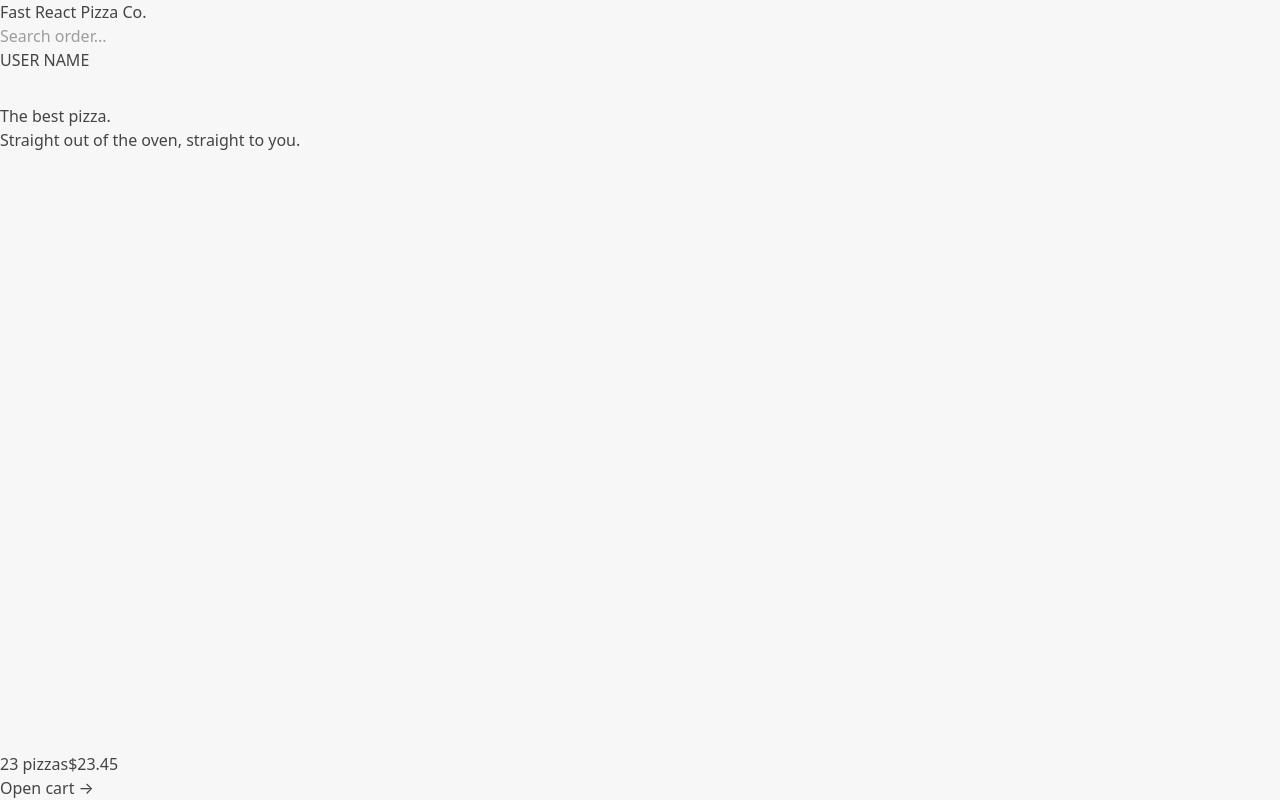
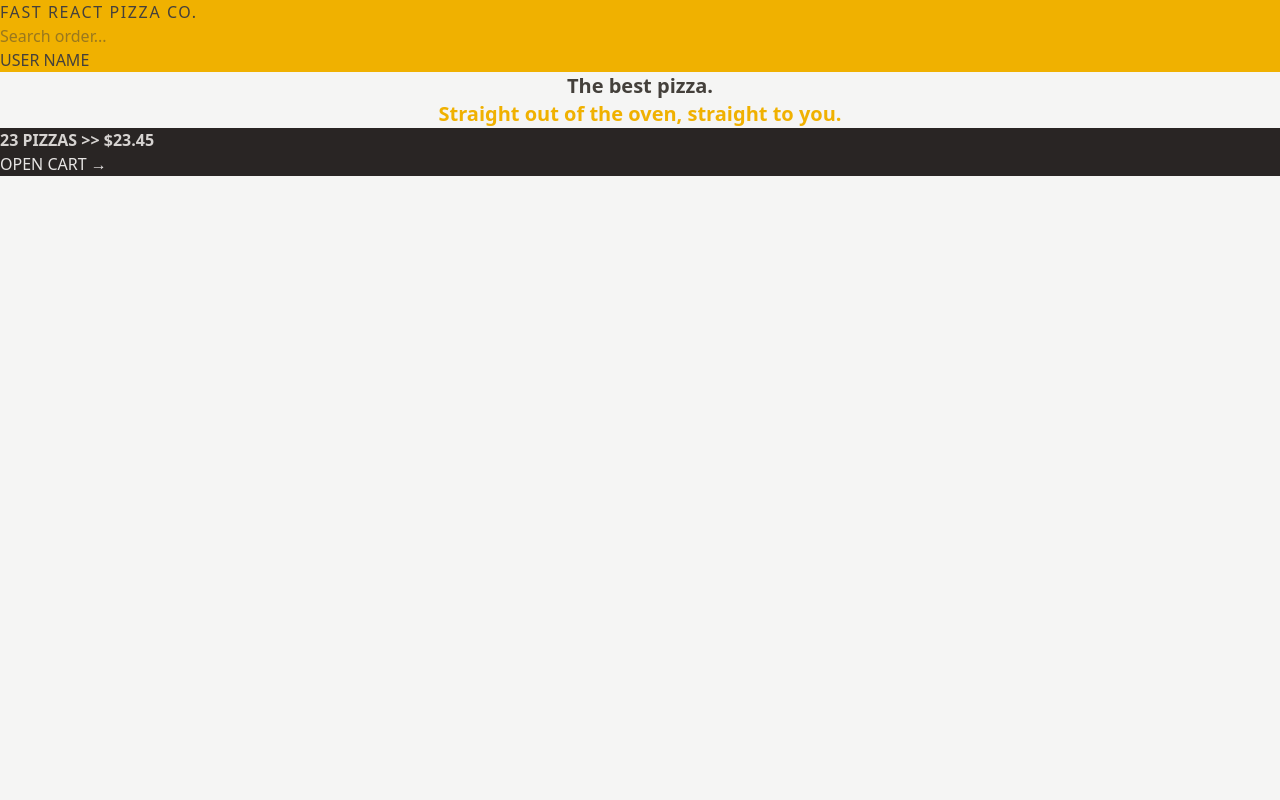
Before and after one commit to AbdelrahmanEhab20/fast-react-pizza, a React (Vite) app: page / in a window 1280 px wide. Built offline with nearby package versions, Linux system fonts and the light colour scheme.

Commit message:
Manage some colors and font sizes and views for header and home and the whole app

```diff
--- a/index.html
+++ b/index.html
@@ -8,7 +8,7 @@
   <title>Fast React Pizza</title>
 </head>
 
-<body>
+<body class="bg-stone-100 text-stone-700">
   <div id="root"></div>
   <script type="module" src="/src/main.jsx"></script>
 </body>
--- a/package.json
+++ b/package.json
@@ -25,6 +25,8 @@
     "eslint-plugin-react-hooks": "^7.0.1",
     "eslint-plugin-react-refresh": "^0.4.24",
     "globals": "^16.5.0",
+    "prettier": "^3.8.1",
+    "prettier-plugin-tailwindcss": "^0.7.2",
     "vite": "^7.2.4"
   }
 }
--- /dev/null
+++ b/prettier.config.js
@@ -0,0 +1,6 @@
+// prettier.config.js
+
+/** @type {import('prettier').Config & import('prettier-plugin-tailwindcss').PluginOptions} */
+export default {
+  plugins: ["prettier-plugin-tailwindcss"],
+};
--- a/src/features/cart/CartOverview.jsx
+++ b/src/features/cart/CartOverview.jsx
@@ -2,9 +2,10 @@
 
 function CartOverview() {
     return (
-        <div>
-            <p>
+        <div className="bg-stone-800 text-stone-200 uppercase">
+            <p className="font-semibold text-stone-300">
                 <span>23 pizzas</span>
+                <span>{" >> "}</span>
                 <span>$23.45</span>
             </p>
             {/* <a href="#">Open cart &rarr;</a> */}
--- /dev/null
+++ b/src/features/user/Username.jsx
@@ -0,0 +1,8 @@
+
+function Username() {
+  return (
+    <div className="text-sm font-semibold">Abdelrahman</div>
+  )
+}
+
+export default Username
--- a/src/index.css
+++ b/src/index.css
@@ -1,6 +1,6 @@
 @import "tailwindcss";
 
-body {
+/* body {
   font-family:
     system-ui,
     -apple-system,
@@ -22,7 +22,7 @@
   grid-template-rows: auto 1fr auto;
   gap: 32px;
   height: 100dvh;
-}
+} */
 
 /* https://dev.to/afif/i-made-100-css-loaders-for-your-next-project-4eje */
 .loader {
--- a/src/ui/Header.jsx
+++ b/src/ui/Header.jsx
@@ -3,8 +3,8 @@
 
 function Header() {
     return (
-        <header>
-            <Link to="/">Fast React Pizza Co.</Link>
+        <header className='bg-yellow-500 uppercase'>
+            <Link to="/" className='tracking-widest'>Fast React Pizza Co.</Link>
             <SearchOrder />
             <p>USER NAME</p>
         </header>
--- a/src/ui/Home.jsx
+++ b/src/ui/Home.jsx
@@ -1,10 +1,12 @@
 function Home() {
     return (
         <div>
-            <h1>
+            <h1 className="text-xl text-center font-semibold">
                 The best pizza.
                 <br />
-                Straight out of the oven, straight to you.
+                <span className="text-yellow-500">
+                    Straight out of the oven, straight to you.
+                </span>
             </h1>
         </div>
     );
--- a/vite.config.js
+++ b/vite.config.js
@@ -4,5 +4,5 @@
 
 // https://vite.dev/config/
 export default defineConfig({
-  plugins: [react(), tailwindcss()],
+  plugins: [react(), tailwindcss(), "prettier-plugin-tailwindcss"],
 });
```
Also changed, not shown: 1 other file (tests, documents, lock files or other folders).
